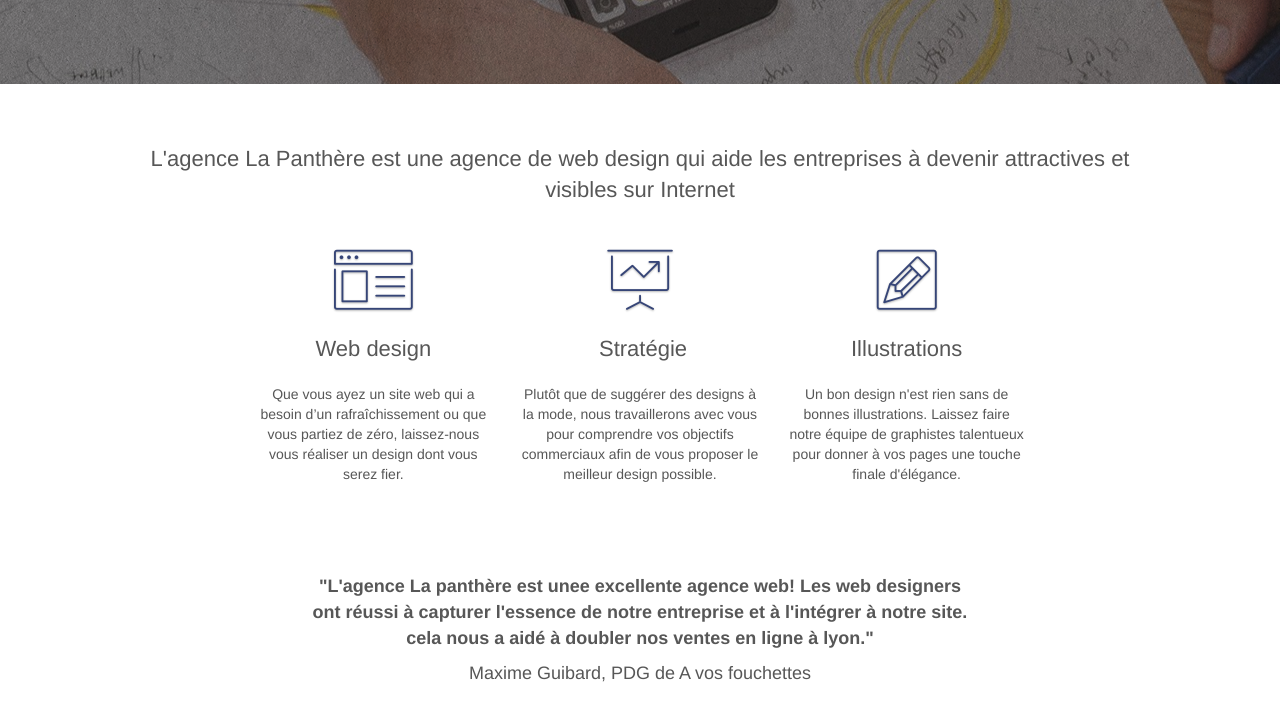
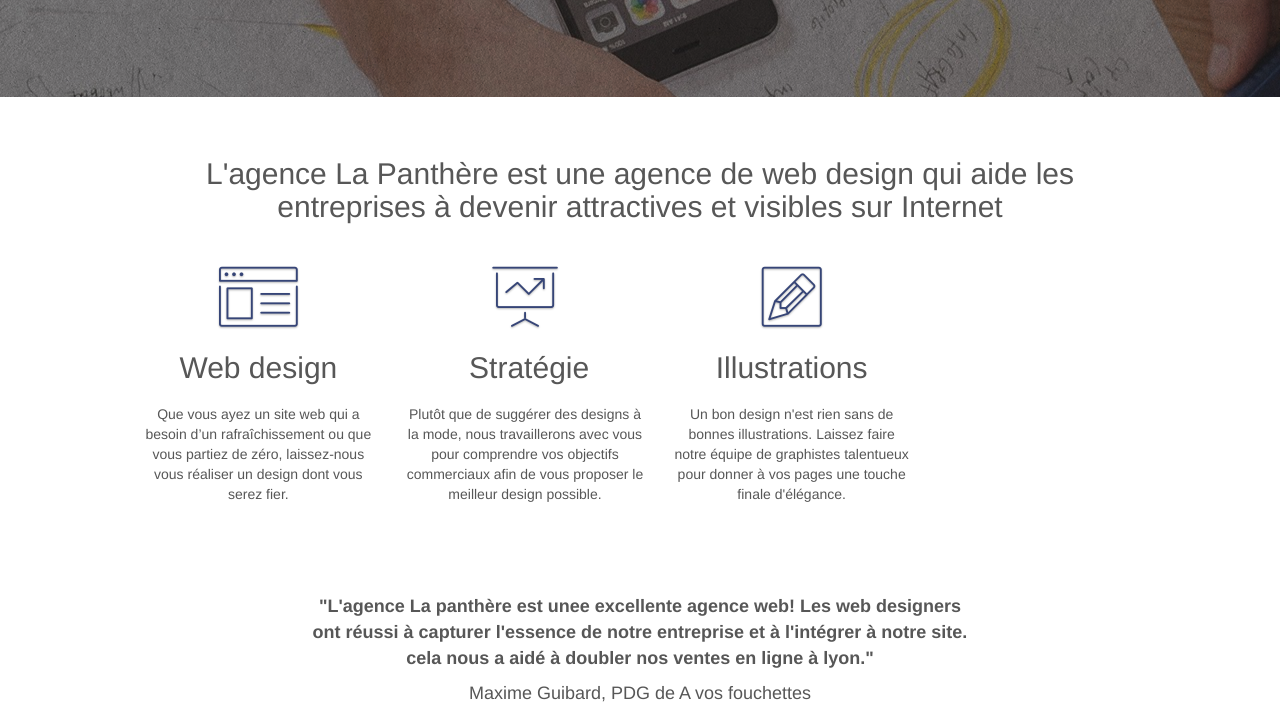
Before and after one commit to ValentinYgout/P4, a plain HTML site: page New/index.html in a window 1280 px wide. Shown: the part 448-1173 px from the top of the page. Drawn offline with Linux system fonts and the light colour scheme.

Commit message:
bootstrap

```diff
--- a/New/index.html
+++ b/New/index.html
@@ -306,7 +306,7 @@
 	<!-- Principal conteneur END -->
 
 	<link rel="stylesheet" type="text/css" href="style.min.css">
-	<!-- <link rel="stylesheet" type="text/css" href="./css/bootstrap.min.css" > -->
+	<link rel="stylesheet" type="text/css" href="./css/bootstrap.min.css" >
 </body>
 
 </html>
```
